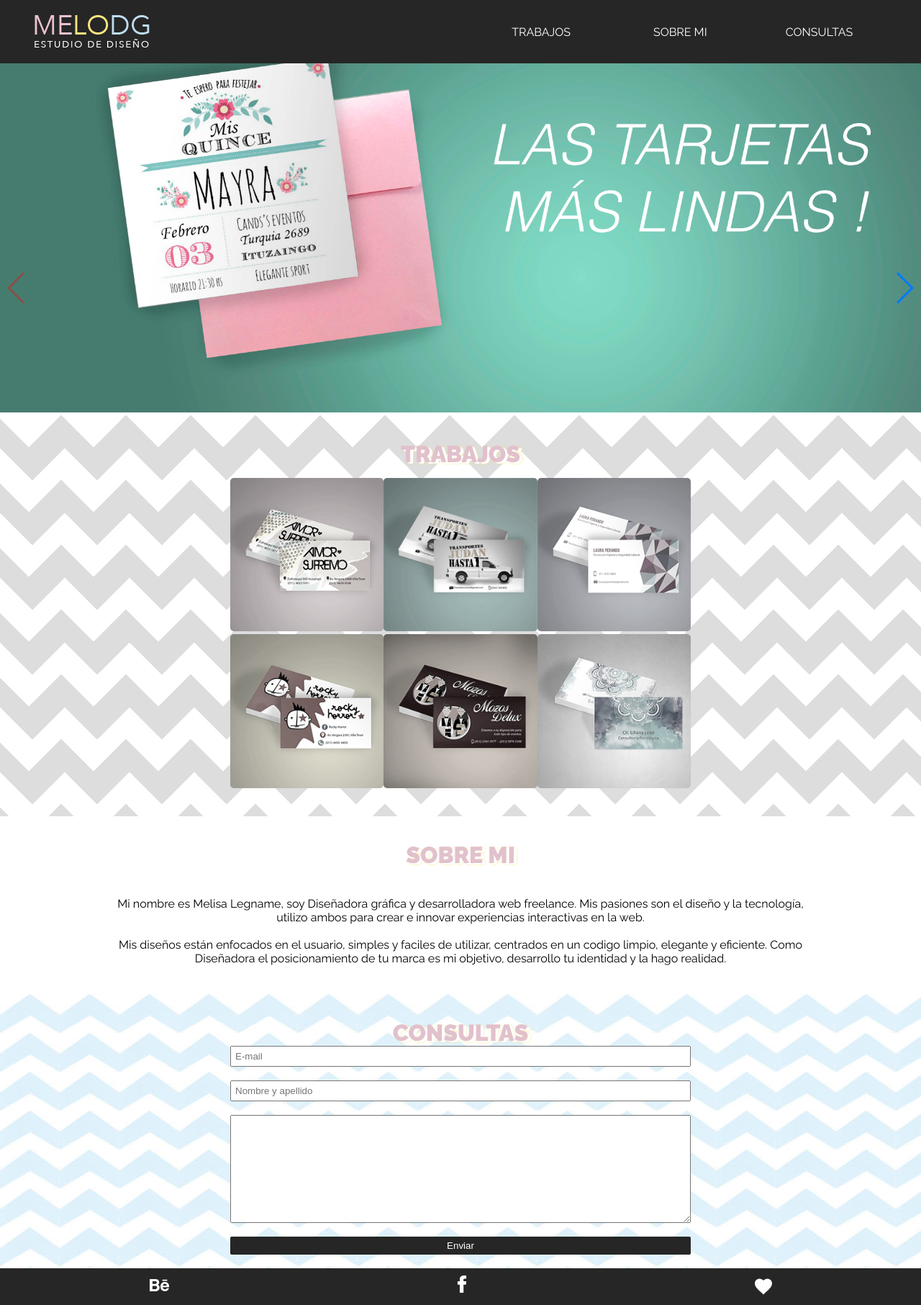
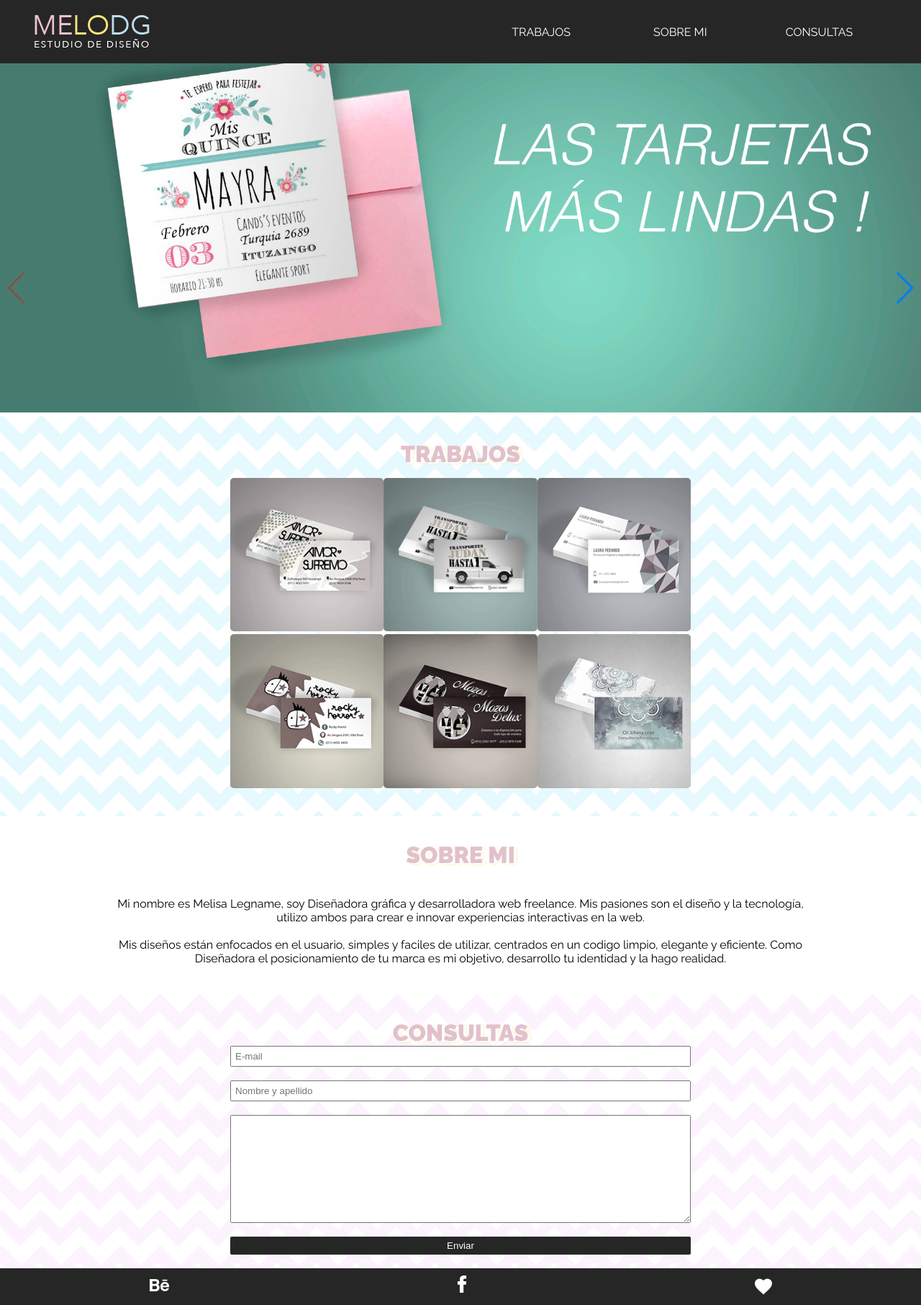
Before and after one commit to MeliLegname/MELODG, a PHP site: page / in a window 1280 px wide. Shown: the whole page at 72% size. Run offline with PHP 8.4, Linux system fonts and the light colour scheme.

```diff
--- a/css/estilos.css
+++ b/css/estilos.css
@@ -264,14 +264,12 @@ margin: auto;
 	padding-top: 35px;
 	align-items: center;
 	background:
-linear-gradient(135deg, rgb(255, 255, 255) 25%, transparent 25%) -50px 0,
-linear-gradient(225deg, #ffff 25%, transparent 25%) -50px 0,
-linear-gradient(315deg, #ffff 25%, transparent 25%),
-linear-gradient(45deg, #ffff 25%, transparent 25%);
-background-size: 90px 90px;
-background-color: #DDD;
-
-
+	linear-gradient(135deg, #FFFF 25%, transparent 25%) -25px 0,
+	linear-gradient(225deg, #FFFF 25%, transparent 25%) -25px 0,
+	linear-gradient(315deg, #FFFF 25%, transparent 25%),
+	linear-gradient(45deg, #FFFF 25%, transparent 25%);
+	background-size: 55px 50px;
+	background-color: #e6f9fe;
 
 
 }
@@ -385,7 +383,13 @@ max-height: 100%;
 
 padding-top: 35px;
 align-items: center;
-background-image: url(../images/fondo2.jpg);
+background:
+linear-gradient(135deg, #FFFF 25%, transparent 25%) -25px 0,
+linear-gradient(225deg, #FFFF 25%, transparent 25%) -25px 0,
+linear-gradient(315deg, #FFFF 25%, transparent 25%),
+linear-gradient(45deg, #FFFF 25%, transparent 25%);
+background-size: 55px 50px;
+background-color: #fdf3ff;
 
 
 
```
